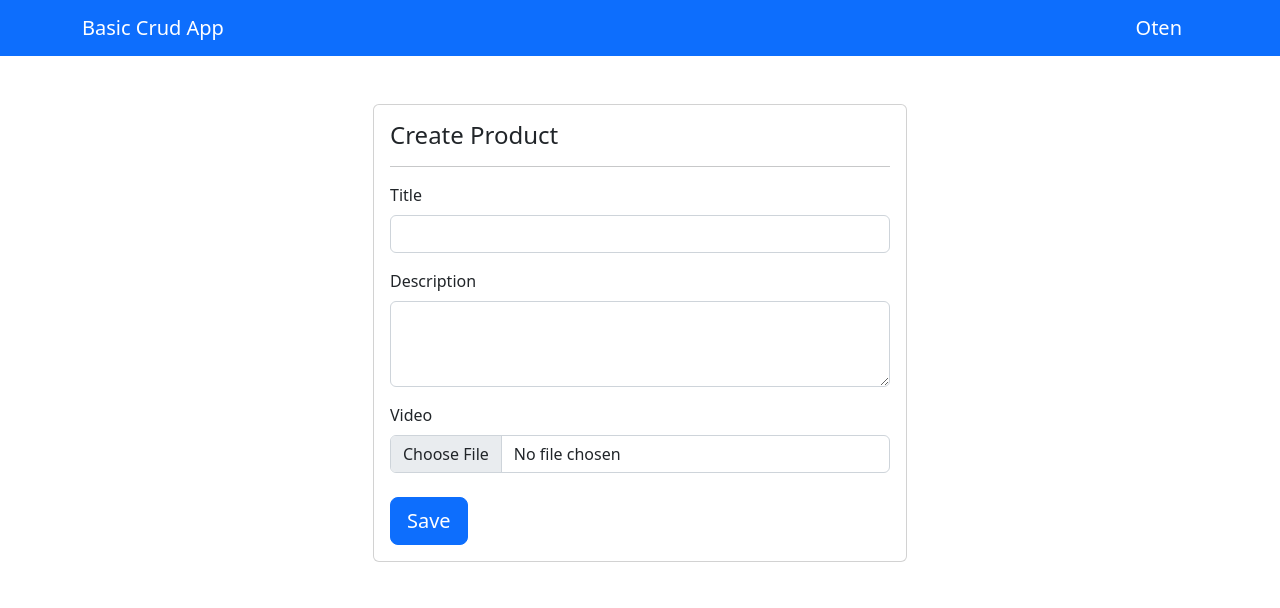
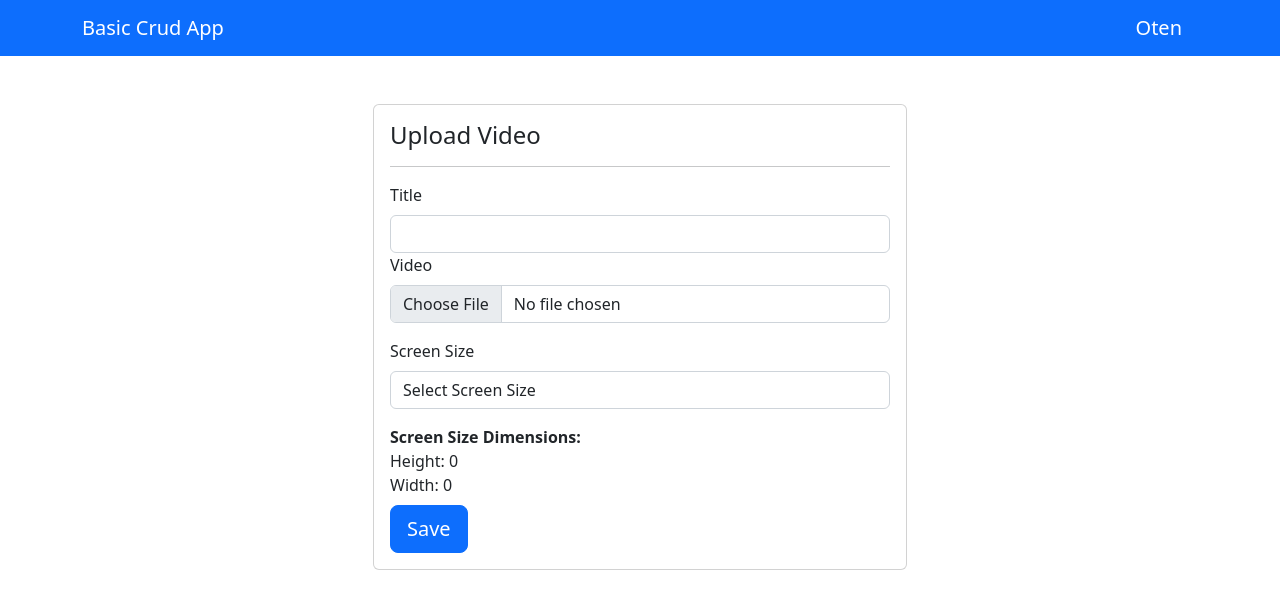
Before and after one commit to jinxcastro/drag-layout, a React (Create React App) app: page /product/create in a window 1280 px wide. Shown: the top 608 px of the page. Built offline with nearby package versions, Linux system fonts and the light colour scheme.

Commit message:
dragDropvideo

```diff
--- a/src/components/product/create.component.js
+++ b/src/components/product/create.component.js
@@ -11,8 +11,8 @@ export default function CreateProduct() {
   const navigate = useNavigate();
 
   const [title, setTitle] = useState("")
-  const [description, setDescription] = useState("")
   const [video, setVideo] = useState()
+  const [size, setSize] = useState("");
   const [validationError,setValidationError] = useState({})
 
   const changeVideoHandler = (event) => {
@@ -24,9 +24,9 @@ export default function CreateProduct() {
 
     const formData = new FormData()
 
-    formData.append('title', title)
-    formData.append('description', description)
-    formData.append('video', video)
+    formData.append("title", title);
+    formData.append("video", video);
+    formData.append("size", size);
 
     await axios.post(`http://localhost:8000/api/products`, formData).then(({data})=>{
       Swal.fire({
@@ -46,13 +46,28 @@ export default function CreateProduct() {
     })
   }
 
+  const getScreenSizeDimensions = () => {
+    switch (size) {
+      case "small":
+        return { height: 100, width: 200 };
+      case "medium":
+        return { height: 200, width: 300 };
+      case "large":
+        return { height: 300, width: 400 };
+      default:
+        return { height: 0, width: 0 };
+    }
+  };
+
+  const { height, width } = getScreenSizeDimensions();
+
   return (
     <div className="container">
       <div className="row justify-content-center">
         <div className="col-12 col-sm-12 col-md-6">
           <div className="card">
             <div className="card-body">
-              <h4 className="card-title">Create Product</h4>
+              <h4 className="card-title">Upload Video</h4>
               <hr />
               <div className="form-wrapper">
                 {
@@ -74,32 +89,55 @@ export default function CreateProduct() {
                 }
                 <Form onSubmit={createProduct}>
                   <Row>
-                      <Col>
-                        <Form.Group controlId="Name">
-                            <Form.Label>Title</Form.Label>
-                            <Form.Control type="text" value={title} onChange={(event)=>{
-                              setTitle(event.target.value)
-                            }}/>
-                        </Form.Group>
-                      </Col>
+                    <Col>
+                      <Form.Group controlId="Name">
+                        <Form.Label>Title</Form.Label>
+                        <Form.Control
+                          type="text"
+                          value={title}
+                          onChange={(event) => {
+                            setTitle(event.target.value);
+                          }}
+                        />
+                      </Form.Group>
+                    </Col>
                   </Row>
-                  <Row className="my-3">
-                      <Col>
-                        <Form.Group controlId="Description">
-                            <Form.Label>Description</Form.Label>
-                            <Form.Control as="textarea" rows={3} value={description} onChange={(event)=>{
-                              setDescription(event.target.value)
-                            }}/>
-                        </Form.Group>
-                      </Col>
-                  </Row>
-
                   <Row>
                     <Col>
                       <Form.Group controlId="Video" className="mb-3">
                         <Form.Label>Video</Form.Label>
                         <Form.Control type="file" onChange={changeVideoHandler} />
                       </Form.Group>
+                    </Col>
+                  </Row>
+                  <Row>
+                    <Col>
+                      <Form.Group controlId="Size" className="mb-3">
+                        <Form.Label>Screen Size</Form.Label>
+                        <Form.Control
+                          as="select"
+                          value={size}
+                          onChange={(event) => {
+                            setSize(event.target.value);
+                          }}
+                        >
+                          <option value="">Select Screen Size</option>
+                          <option value="small">Small</option>
+                          <option value="medium">Medium</option>
+                          <option value="large">Large</option>
+                        </Form.Control>
+                      </Form.Group>
+                    </Col>
+                  </Row>
+                  <Row>
+                    <Col>
+                      <div>
+                        <strong>Screen Size Dimensions:</strong>
+                        <br />
+                        Height: {height}
+                        <br />
+                        Width: {width}
+                      </div>
                     </Col>
                   </Row>
                   <Button variant="primary" className="mt-2" size="lg" block="block" type="submit">
--- a/src/components/product/edit.component.js
+++ b/src/components/product/edit.component.js
@@ -12,7 +12,7 @@ export default function EditUser() {
   const { id } = useParams();
 
   const [title, setTitle] = useState("");
-  const [description, setDescription] = useState("");
+  const [size, setSize] = useState("");
   const [video, setVideo] = useState(null);
   const [validationError, setValidationError] = useState({});
 
@@ -22,9 +22,9 @@ export default function EditUser() {
 
   const fetchProduct = async () => {
     await axios.get(`http://localhost:8000/api/products/${id}`).then(({ data }) => {
-      const { title, description } = data.product;
+      const { title, size} = data.product;
       setTitle(title);
-      setDescription(description);
+      setSize(size);
     }).catch(({ response: { data } }) => {
       Swal.fire({
         text: data.message,
@@ -43,7 +43,7 @@ export default function EditUser() {
     const formData = new FormData();
     formData.append('_method', 'PATCH');
     formData.append('title', title);
-    formData.append('description', description);
+    formData.append('size', size);
     if (video !== null) {
       formData.append('video', video);
     }
@@ -65,6 +65,21 @@ export default function EditUser() {
       }
     });
   };
+
+  const getScreenSizeDimensions = () => {
+    switch (size) {
+      case "small":
+        return { height: 100, width: 200 };
+      case "medium":
+        return { height: 200, width: 300 };
+      case "large":
+        return { height: 300, width: 400 };
+      default:
+        return { height: 0, width: 0 };
+    }
+  };
+
+  const { height, width } = getScreenSizeDimensions();
 
   return (
     <div className="container">
@@ -103,22 +118,42 @@ export default function EditUser() {
                       </Form.Group>
                     </Col>
                   </Row>
-                  <Row className="my-3">
-                    <Col>
-                      <Form.Group controlId="Description">
-                        <Form.Label>Description</Form.Label>
-                        <Form.Control as="textarea" rows={3} value={description} onChange={(event) => {
-                          setDescription(event.target.value);
-                        }} />
-                      </Form.Group>
-                    </Col>
-                  </Row>
                   <Row>
                     <Col>
                       <Form.Group controlId="Video" className="mb-3">
                         <Form.Label>Video</Form.Label>
                         <Form.Control type="file" onChange={changeHandler} />
                       </Form.Group>
+                    </Col>
+                  </Row>
+                  <Row>
+                    <Col>
+                      <Form.Group controlId="Size" className="mb-3">
+                        <Form.Label>Screen Size</Form.Label>
+                        <Form.Control
+                          as="select"
+                          value={size}
+                          onChange={(event) => {
+                            setSize(event.target.value);
+                          }}
+                        >
+                          <option value="">Select Screen Size</option>
+                          <option value="small">Small</option>
+                          <option value="medium">Medium</option>
+                          <option value="large">Large</option>
+                        </Form.Control>
+                      </Form.Group>
+                    </Col>
+                  </Row>
+                  <Row>
+                    <Col>
+                      <div>
+                        <strong>Screen Size Dimensions:</strong>
+                        <br />
+                        Height: {height}
+                        <br />
+                        Width: {width}
+                      </div>
                     </Col>
                   </Row>
                   <Button variant="primary" className="mt-2" size="lg" block="block" type="submit">
--- a/src/components/product/list.component.js
+++ b/src/components/product/list.component.js
@@ -3,10 +3,13 @@ import { Link } from 'react-router-dom';
 import Button from 'react-bootstrap/Button'
 import axios from 'axios';
 import Swal from 'sweetalert2'
+import Draggable from 'react-draggable';
 
 export default function List() {
 
     const [products, setProducts] = useState([])
+    const [draggedVideo, setDraggedVideo] = useState(null);
+
 
     useEffect(()=>{
         fetchProducts()
@@ -49,12 +52,39 @@ export default function List() {
           })
     }
 
+    const handleDrop = (event) => {
+      event.preventDefault();
+      const videoSrc = event.dataTransfer.getData('text/plain');
+      const selectedSize = event.dataTransfer.getData('size');
+      const { height, width } = getScreenSizeDimensions(selectedSize);
+
+      setDraggedVideo({ videoSrc, selectedSize, height, width });
+    };
+
+
+    const getScreenSizeDimensions = (selectedSize) => {
+      switch (selectedSize) {
+        case "small":
+          return { height: "100px", width: "200px" };
+        case "medium":
+          return { height: "200px", width: "3000px" };
+        case "large":
+          return { height: "300px", width: "400px" };
+        default:
+          return { height: "75px", width: "auto" };
+      }
+    };
+
+      function handleDragOver(event) {
+        event.preventDefault();
+      }
+
     return (
       <div className="container">
           <div className="row">
             <div className='col-12'>
                 <Link className='btn btn-primary mb-2 float-end' to={"/product/create"}>
-                    Create Product
+                    Upload Video
                 </Link>
             </div>
             <div className="col-12">
@@ -63,39 +93,71 @@ export default function List() {
                 <table className="table table-bordered mb-0 text-center">
                     <thead>
                     <tr>
-                                    <th>Title</th>
-                                    <th>Description</th>
-                                    <th>Video</th>
                         <th>Actions</th>
+                        <th>size</th>
+                        <th>video</th>
                     </tr>
                     </thead>
                     <tbody>
-                                {
-                                products.length > 0 && (
-                                products.map((row, key)=>(
+                  {products.length > 0 &&
+                    products.map((row, key) => (
                       <tr key={key}>
                         <td>{row.title}</td>
-                        	             <td>{row.description}</td>
+                        <td>{row.size}</td>
                         <td>
-                                                <video width="75px">
-                                                    <source src={`http://localhost:8000/storage/product/video/${row.video}`}
-                                                    type="video/mp4" />
+                        <video
+                            loop
+                            autoPlay
+                            width="75px"
+                            draggable
+                            onDragStart={(event) => {
+                              event.dataTransfer.setData('text/plain', `http://localhost:8000/storage/product/video/${row.video}`);
+                              event.dataTransfer.setData('size', row.size);
+                            }}
+                          >
+                            <source
+                              src={`http://localhost:8000/storage/product/video/${row.video}`}
+                              type="video/mp4"
+                            />
                           </video>
                         </td>
                         <td>
-                                                <Link to={`/product/edit/${row.id}`} className='btn btn-success me-2'>
+                          <Link to={`/product/edit/${row.id}`}
+                            className="btn btn-success me-2">
                             Edit
                           </Link>
-                                                <Button variant="danger" onClick={()=>deleteProduct(row.id)}>
+                          <Button variant="danger" onClick={() =>
+                            deleteProduct(row.id)}>
                             Delete
                           </Button>
                         </td>
                       </tr>
-                                        ))
-                                    )
-                                }
+                    ))}
                 </tbody>
                 </table>
+                <div style={{ padding: '10px' }}>
+                <div style={{ width: '100%' }}>
+                    <div
+                       className="drop-body"
+                       id="drop-body"
+                       onDrop={handleDrop}
+                       onDragOver={handleDragOver}
+                     >
+                       {draggedVideo && (
+                        <div>
+                          <Draggable bounds = "#drop-body">
+                            <video
+                              loop
+                              autoPlay width={draggedVideo.width}
+                              height={draggedVideo.height} src={draggedVideo.videoSrc}
+                              type="video/mp4">
+                            </video>
+                          </Draggable>
+                        </div>
+                      )}
+                    </div>
+                </div>
+                </div>
                 </div>
                 </div>
             </div>
```
Lines whose indentation alone changed are shown as unchanged.
